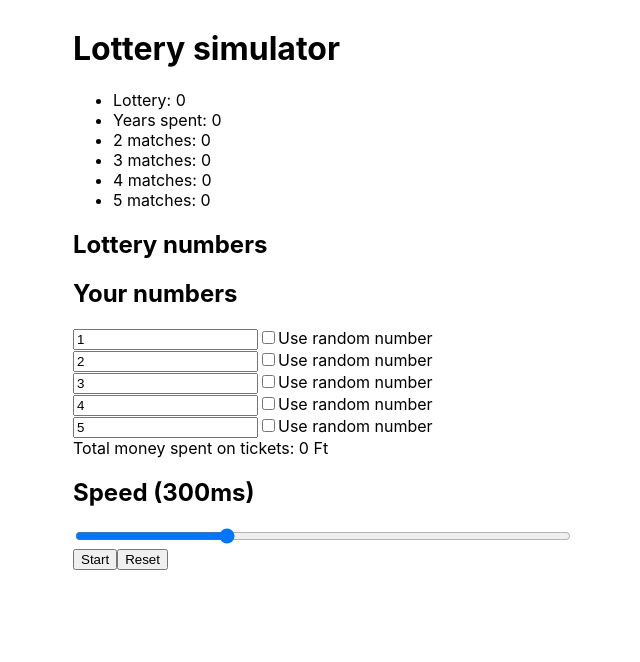
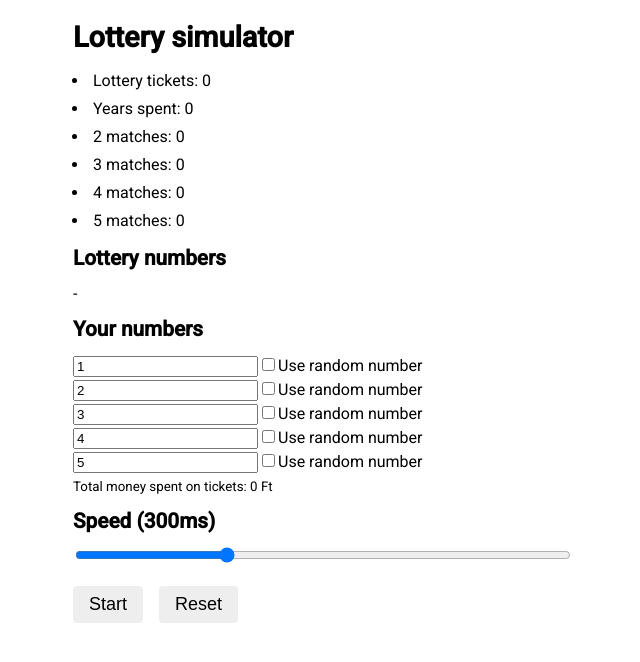
Before and after one commit to balzss/mito-lotto, a React (Create React App) app: page / in a window 1280 px wide. Shown: the top 662 px of the page, without its empty margins (319-959 px from the left). Built offline with nearby package versions, Linux system fonts and the light colour scheme.

Commit message:
move validate fn; add styles

```diff
--- a/src/App.js
+++ b/src/App.js
@@ -1,5 +1,6 @@
 import { useState, useEffect } from 'react';
 import getLotteryNumbers from './utils/getLotteryNumbers';
+import validateInputs from './utils/validateInputs';
 import LotteryInput from './components/LotteryInput';
 import './App.scss';
 
@@ -44,6 +45,9 @@ function App() {
         };
       });
     }
+    if (nMatch.length === 5) {
+      setIsSimRunning(false);
+    }
   }, [lotteryNumbers])
 
   const toggleSim = () => {
@@ -69,31 +73,24 @@ function App() {
     setYourNumbers(v);
   }
 
-  const validateInput = () => {
-    return yourNumbers.every((v) => {
-      const n = parseInt(v);
-      return n >= 1 && n <= 90;
-    });
-  };
-
   return (
     <main className="App">
       <h1>Lottery simulator</h1>
       <ul>
-        <li>Lottery: {simCycleCount}</li>
+        <li>Lottery tickets: {simCycleCount}</li>
         <li>Years spent: {yearsSpent}</li>
         <li>2 matches: {matches['2']}</li>
         <li>3 matches: {matches['3']}</li>
         <li>4 matches: {matches['4']}</li>
-        <li>5 matches: {matches['5']}</li>
+        <li className={matches['5'] >= 1 ? 'decorated' : ''}>5 matches: {matches['5']}</li>
       </ul>
       <h2>Lottery numbers</h2>
       <div>
-        {lotteryNumbers.join(', ')}
+        {lotteryNumbers.join(', ') || '-'}
       </div>
       <h2>Your numbers</h2>
       <LotteryInput onValuesChange={handleLotteryInput} disableInputs={isSimRunning}/>
-      <div>Total money spent on tickets: {moneySpent} Ft</div>
+      <small>Total money spent on tickets: {moneySpent} Ft</small>
       <h2>Speed ({simCycleMs}ms)</h2>
       <input
         type="range"
@@ -104,8 +101,8 @@ function App() {
         onChange={handleSetCycleSpeed}
         disabled={isSimRunning}
       />
-      <div>
-        <button onClick={toggleSim} disabled={!validateInput()}>{isSimRunning ? 'Pause' : 'Start'}</button>
+      <div className="btn-row">
+        <button onClick={toggleSim} disabled={!validateInputs(yourNumbers)}>{isSimRunning ? 'Pause' : 'Start'}</button>
         {!isSimRunning && (
           <button onClick={resetSim}>Reset</button>
         )}
--- a/src/App.scss
+++ b/src/App.scss
@@ -1,3 +1,5 @@
+@import url('https://fonts.googleapis.com/css2?family=Roboto:wght@400;500&display=swap');
+
 html {
   box-sizing: border-box;
 }
@@ -10,6 +12,20 @@ main {
   width: 100%;
   padding: 0.5rem;
   margin: 0 auto;
+  line-height: 1.5;
+  font-family: 'Roboto', sans-serif;
+
+  h1, h2, h3 {
+    margin: 0.5rem 0;
+  }
+
+  h1 {
+    font-size: 1.8rem;
+  }
+
+  h2 {
+    font-size: 1.3rem;
+  }
 
   .input-slider {
     width: 100%;
@@ -22,5 +38,39 @@ main {
     }
   }
 
+  ul {
+    padding-left: 1rem;
+    margin: 0;
+    display: flex;
+    flex-direction: column;
+    align-items: start;
+
+    li {
+      padding: 2px 4px;
+      &.decorated {
+        background: radial-gradient(circle, rgba(238,174,202,1) 0%, rgba(148,187,233,1) 100%);
+      }
+    }
+  }
+
+  .btn-row {
+    display: flex;
+    gap: 1rem;
+    margin: 1rem 0;
+
+    button {
+      cursor: pointer;
+      border: none;
+      border-radius: 4px;
+      padding: 8px 16px;
+      font-size: 18px;
+      transition: all 0.1s ease;
+      background: #eee;
+
+      &:hover {
+        background: #ddd;
+      }
+    }
+  }
 
 }
--- /dev/null
+++ b/src/utils/validateInputs.js
@@ -0,0 +1,5 @@
+export default function validateInput (inputValues) {
+  return inputValues.every((n) => {
+    return n >= 1 && n <= 90;
+  });
+};
```
